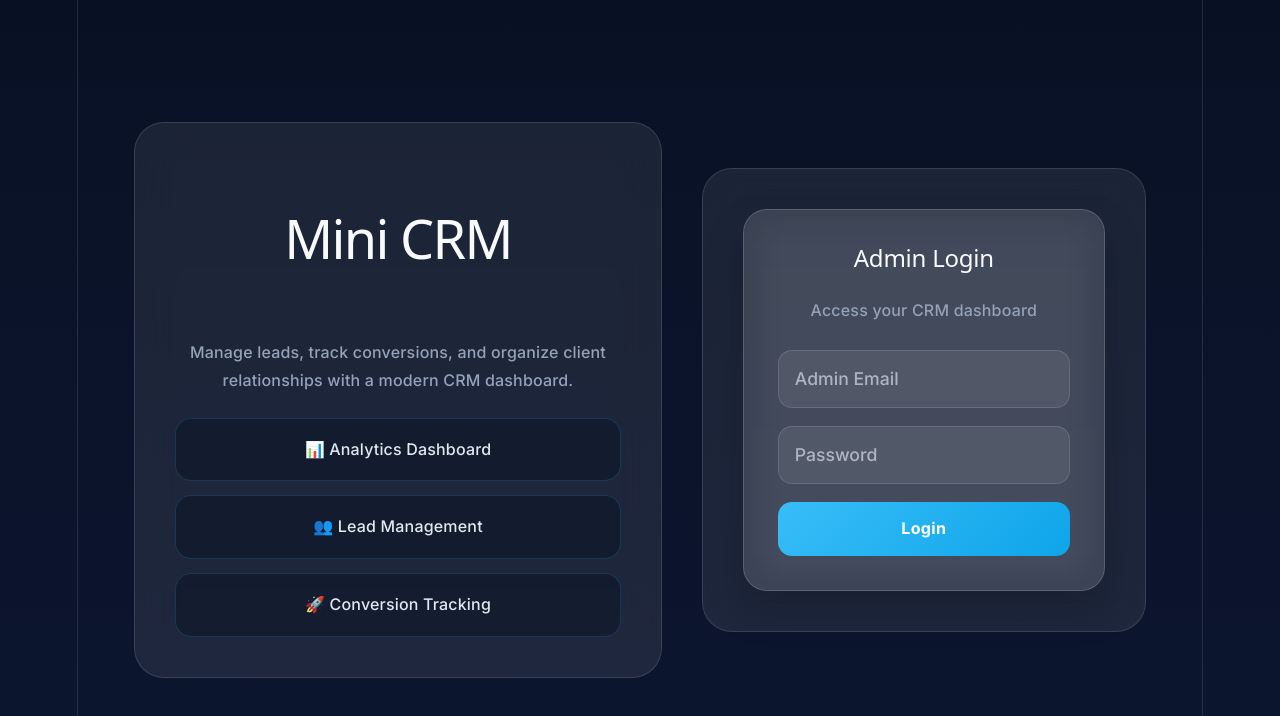
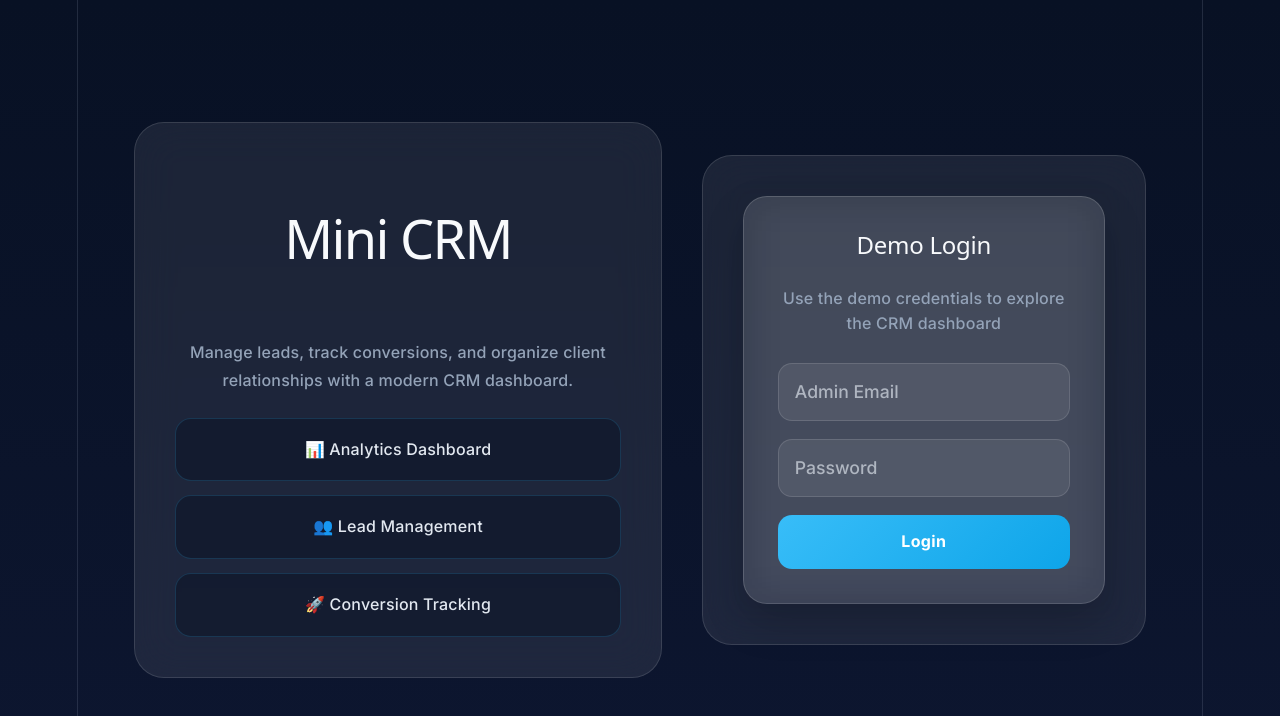
Before and after one commit to SanaShaikh171/FUTURE_FS_02, a React (Vite) app in the folder frontend/: page / in a window 1280 px wide. Shown: the top 716 px of the page. Built offline with nearby package versions, Linux system fonts and the light colour scheme.

Commit message:
Change login header to 'Demo Login'
Updated login header and subtitle for demo access.

```diff
--- a/frontend/src/components/Login.jsx
+++ b/frontend/src/components/Login.jsx
@@ -60,13 +60,13 @@ function Login({ onLogin }) {
           onSubmit={handleSubmit}
         >
 
-          <h2>
-            Admin Login
+         <h2>
+            Demo Login
           </h2>
 
-          <p className="login-subtitle">
-            Access your CRM dashboard
-          </p>
+<p className="login-subtitle">
+  Use the demo credentials to explore the CRM dashboard
+</p>
 
           <input
             type="email"
```
